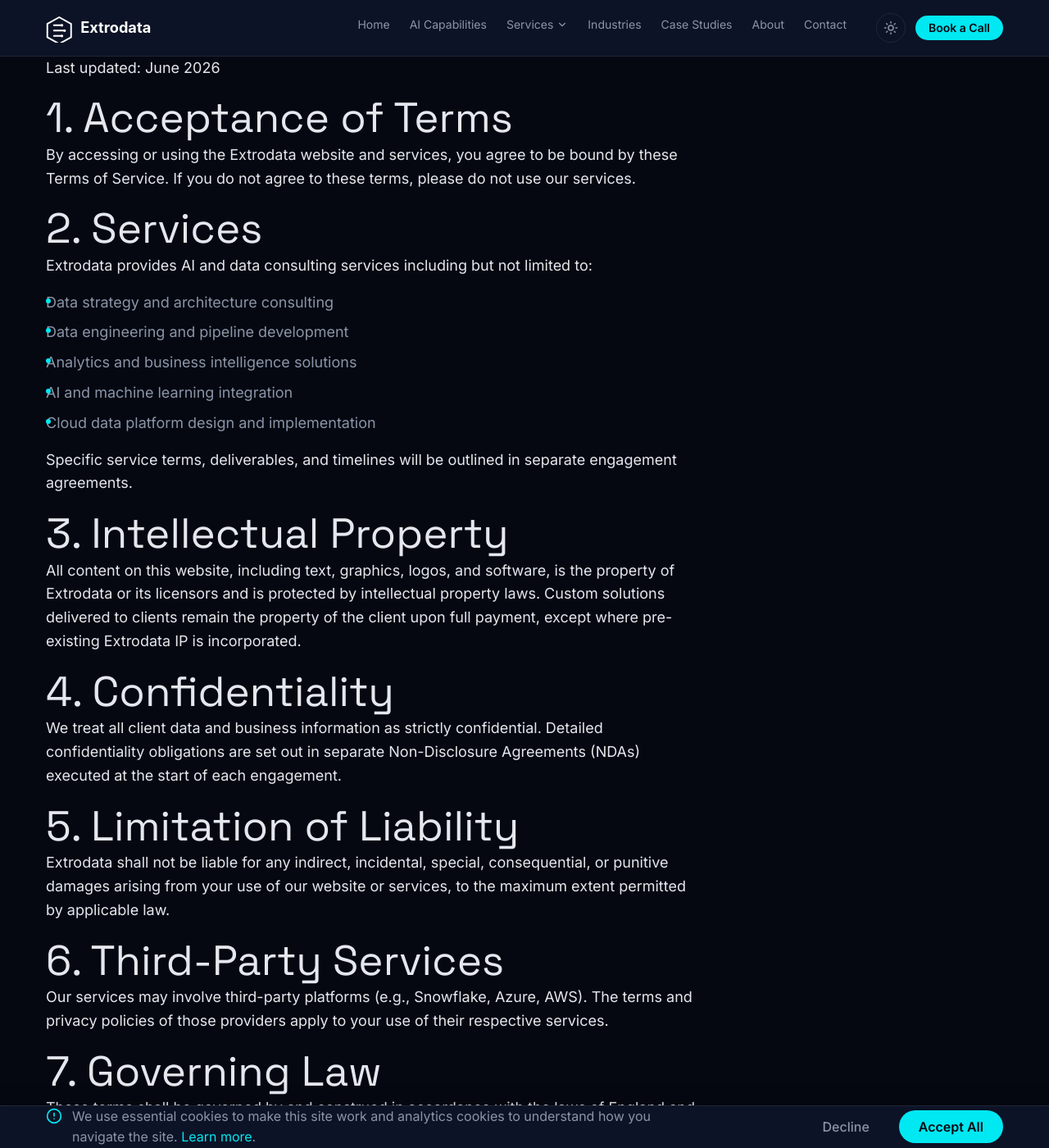
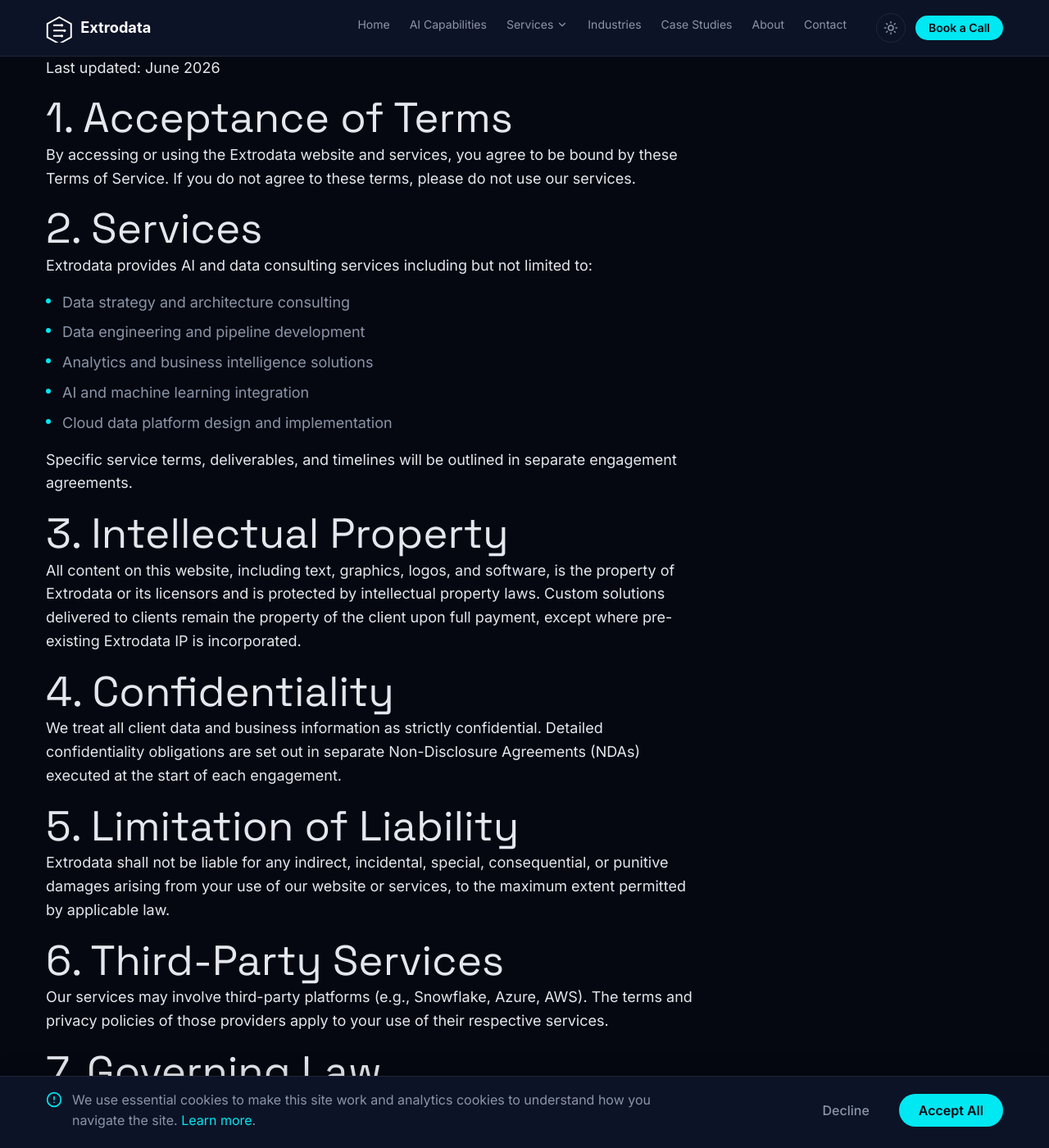
Before and after one commit to HBadhwar/extrodata, a Jekyll site: the page built from _pages/terms.html, in a window 1280 px wide and 1400 px high. Shown: the whole window at 82% size. Built offline with Jekyll 4.4.1, drawn with Linux system fonts in a browser that asks for light colours.

Commit message:
fix: add missing --space-5 CSS variable (20px) to spacing scale

```diff
--- a/_sass/_tokens.scss
+++ b/_sass/_tokens.scss
@@ -34,6 +34,7 @@
   --space-2:  0.5rem;    /* 8px  */
   --space-3:  0.75rem;   /* 12px */
   --space-4:  1rem;      /* 16px */
+  --space-5:  1.25rem;   /* 20px */
   --space-6:  1.5rem;    /* 24px */
   --space-8:  2rem;      /* 32px */
   --space-10: 2.5rem;    /* 40px */
```
